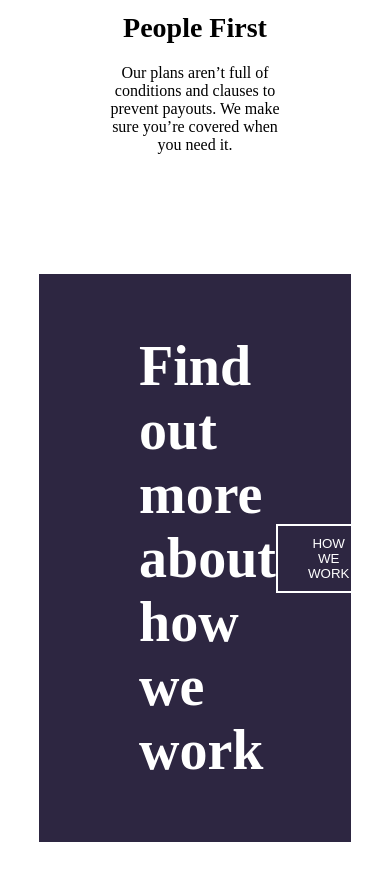
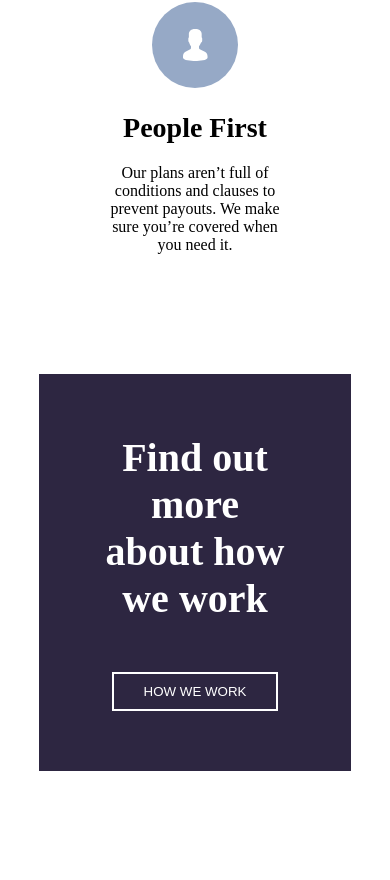
Before and after one commit to elbek1307/react, a React (Vite) app: page / in a window 390 px wide. Shown: the part 2106-2986 px from the top of the page. Built offline with nearby package versions, Linux system fonts and the light colour scheme.

Commit message:
responsive findga

```diff
--- a/src/componets/different/dif.css
+++ b/src/componets/different/dif.css
@@ -55,6 +55,7 @@
   .dif_list {
     flex-direction: column;
     align-items: center;
+    gap: 50px;
   }
 
   .dif_item {
--- a/src/componets/find/find.css
+++ b/src/componets/find/find.css
@@ -34,3 +34,17 @@
     background-color: white;
     color: var(--back-color);
 }
+
+
+@media (max-width: 1000px) {
+    .find .container{
+        flex-direction: column;
+        text-align: center;
+        gap: 50px;
+        padding: 60px 40px;
+    }
+
+    .find_title{
+        font-size: 40px;
+    }
+}
```
